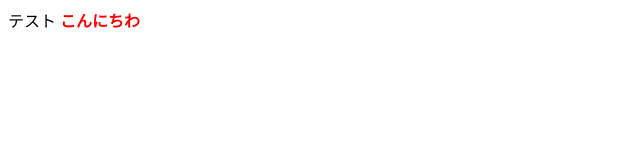
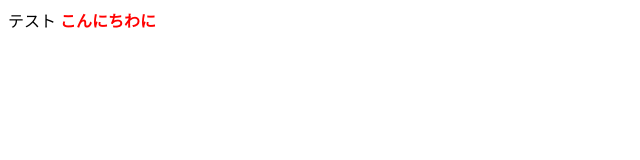
Before and after one commit to yuki0907/20240429-test, a plain HTML site: page index.html in a window 1280 px wide. Shown: the full height of the page, 0-640 px from the left. Drawn offline with Linux system fonts and the light colour scheme.

Commit message:
Update index.html
わににしました

```diff
--- a/index.html
+++ b/index.html
@@ -7,7 +7,7 @@
   <body>
     テスト
     <strong style="color: red">
-      こんにちわ
+      こんにちわに
     </strong>
 
   </body>
```
